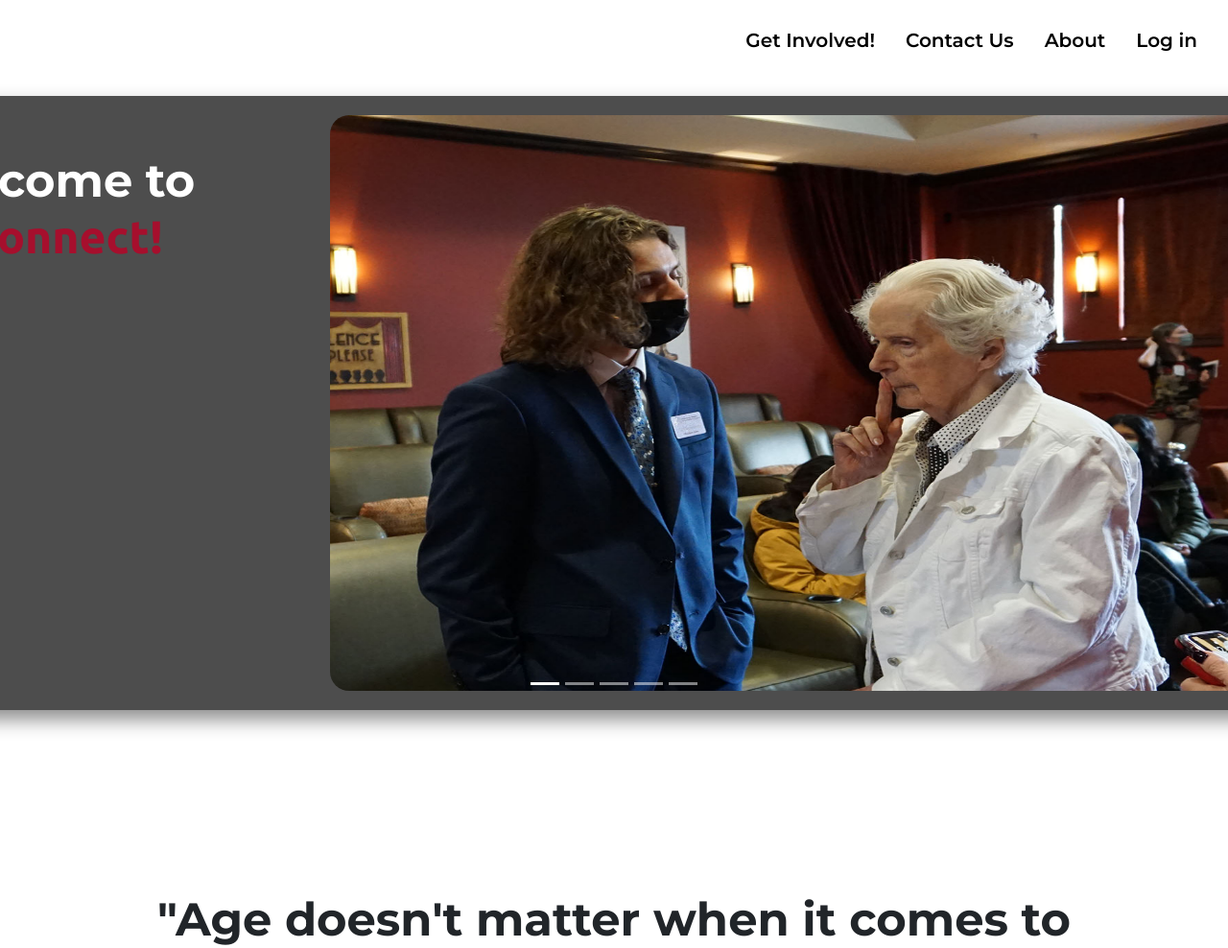
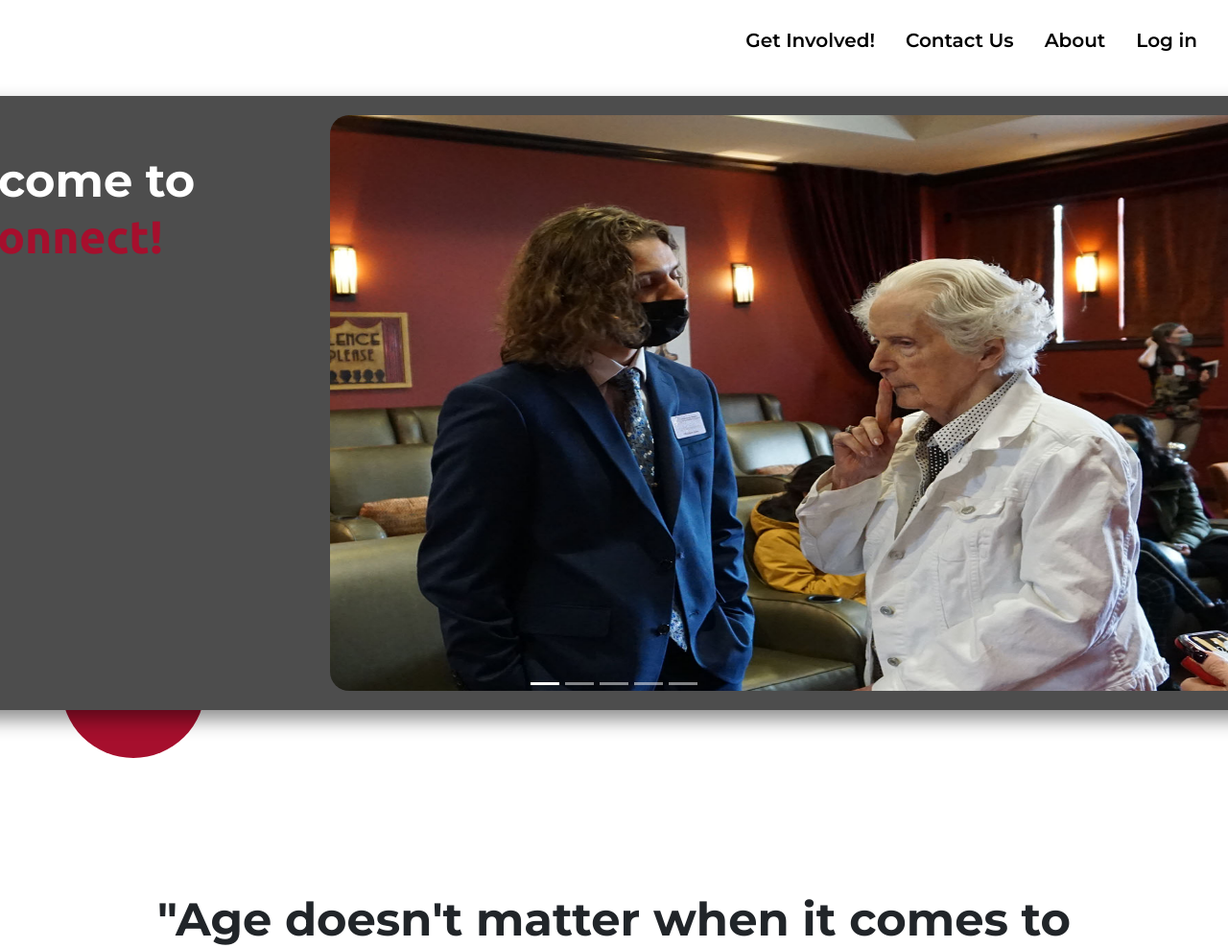
Before and after one commit to WSUCapstoneS2023/CptS421-3-GCISL, a Django app: page / in a window 1280 px wide; the page is wider, and only the part inside the window is pictured. Shown: the top 988 px of that part at 96% size. Run offline with Django 4.2, Linux system fonts and the light colour scheme; some libraries are stand-ins or nearby versions.

Commit message:
finished styling landing

```diff
--- a/projectGCISL/static/css/landing.css
+++ b/projectGCISL/static/css/landing.css
@@ -6,6 +6,7 @@
     font-family: "Montserrat", sans-serif !important;
     padding: 0;
     margin: 0;
+    z-index: 2;
 }
 
 html {
@@ -193,6 +194,7 @@
 /* GALLERY */
 #gallery {
     background-color: #4d4d4d;
+    position: relative;
 }
 
 .gallery__wrapper {
@@ -270,6 +272,7 @@
 /* FOOTER */
 footer {
     background-color: #1f1f1f;
+    position: relative;
 }
 
 .footer__wrapper {
@@ -291,3 +294,24 @@
     display: flex;
     justify-content: center;
 }
+
+/* SHAPES */
+
+.shape {
+    position: fixed;
+    opacity: 1;
+    max-width: 150px;
+    max-height: 150px;
+    z-index: 1;
+}
+
+
+.shape--0 {
+    top: 15vh;
+    left: 88vw;
+}
+
+.shape--1 {
+    top: 80vh;
+    left: 5vw;
+}
--- a/projectGCISL/templates/landing-logged.html
+++ b/projectGCISL/templates/landing-logged.html
@@ -31,6 +31,9 @@
             </ul>
           </div>
         </nav>
+
+        <img src="/static/assets/general/circles.svg" alt="" class="shape shape-0">
+        <img src="/static/assets/general/circles.svg" alt="" class="shape shape-1">
 
         <header>
           <div class="header__container">
--- a/projectGCISL/templates/landing.html
+++ b/projectGCISL/templates/landing.html
@@ -32,6 +32,8 @@
           </ul>
         </div>
       </nav>
+
+
 
       <header>
         <div class="header__container">
@@ -116,6 +118,11 @@
           </div>
         </div>
       </header>
+
+
+      <img src="/static/assets/general/circle.svg" alt="" class="shape shape--0">
+      <img src="/static/assets/general/circle.svg" alt="" class="shape shape--1">
+
     </section>
 
     <main>
```
Also changed, not shown: projectGCISL/static/assets/general/circle.svg (added).
